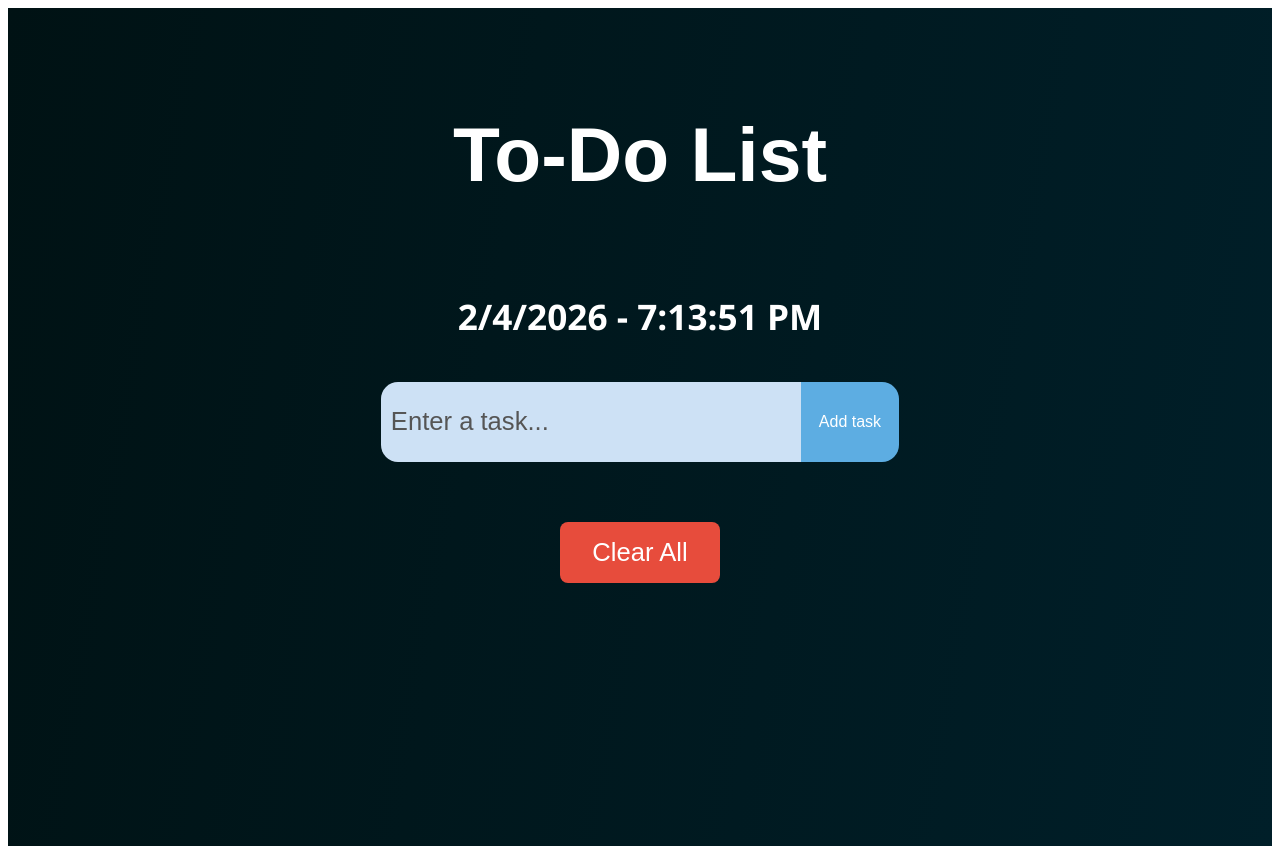
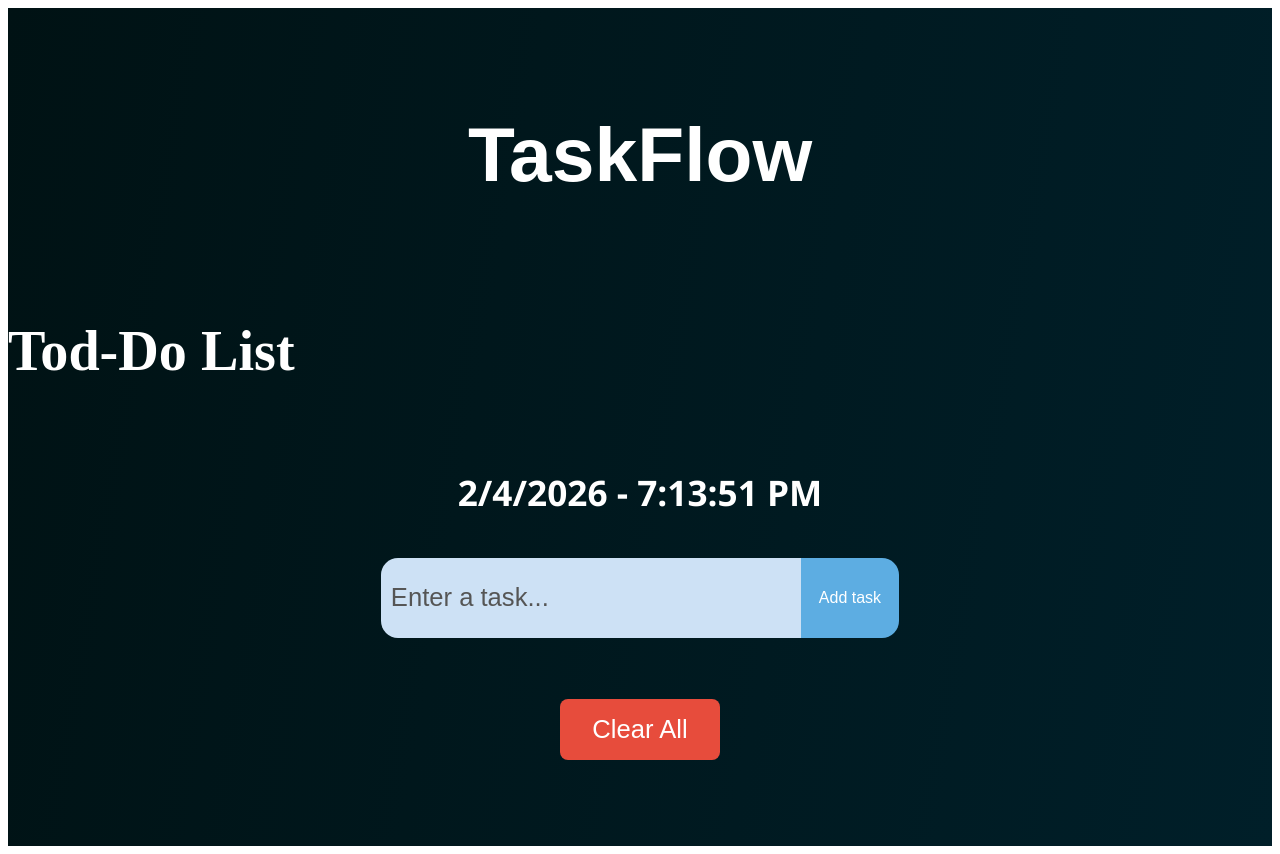
Before and after one commit to makracoder/ToDo-App, a React (Vite) app: page / in a window 1280 px wide. Built offline with nearby package versions, Linux system fonts and the light colour scheme.

Commit message:
error fixed

```diff
--- a/src/ToDo/Todo.jsx
+++ b/src/ToDo/Todo.jsx
@@ -81,7 +81,8 @@ export const Todo = () => {
     <section className="todo-container">
 
       <header className="header">
-        <h1>To-Do List</h1>
+        <h1>TaskFlow </h1>
+        <h3>Tod-Do List</h3>
       </header>
 
       <h2 className="date-time">{dateTime}</h2>
```
